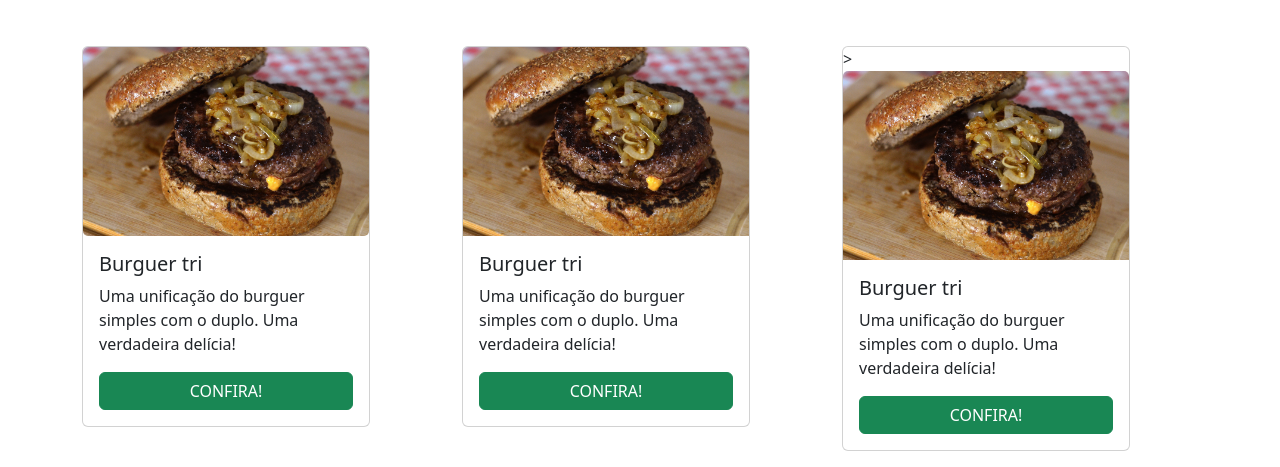
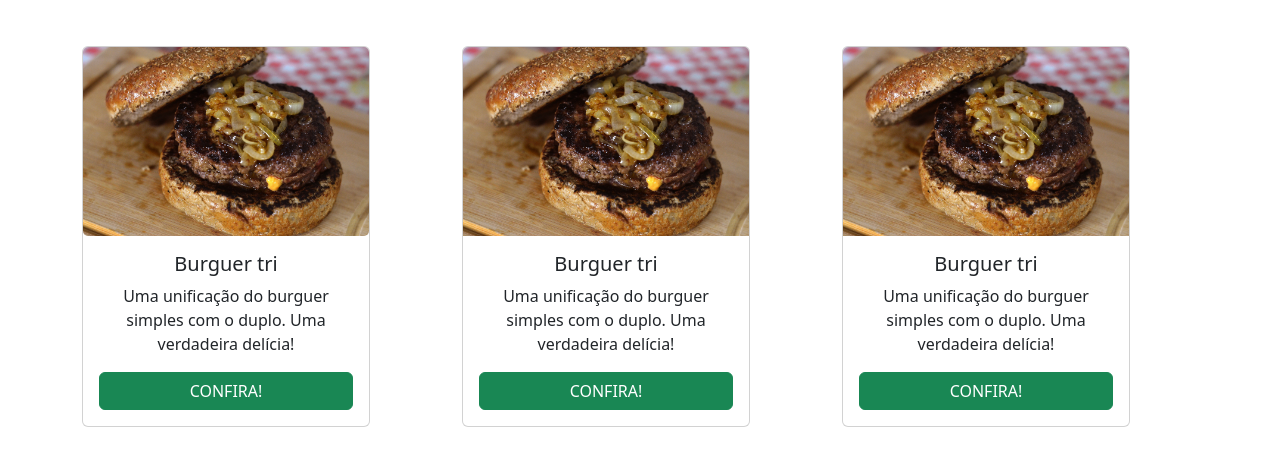
Before and after one commit to gjramalho/burguer-, a plain HTML site: page index.html in a window 1280 px wide. Shown: the part 699-1166 px from the top of the page. After the commit the page ends 1142 px from the top, so only its background shows below. Drawn offline with nearby package versions, Linux system fonts and the light colour scheme.

Commit message:
'centralizei textos dentro dos cards'

```diff
--- a/index.html
+++ b/index.html
@@ -109,7 +109,7 @@
 
 
             <div class="col-12 col-md-4 mb-3">
-              <div class="card card-spacing p-0" style="width: 18rem;"> <!--Usei o p-0 para remover o padding dos card e dar um estilo mais bonito e slim-->>
+              <div class="card card-spacing p-0" style="width: 18rem;"> <!--Usei o p-0 para remover o padding dos card e dar um estilo mais bonito e slim-->
                 <img src="/imagens/hamburger-951896_1920.jpg" class="card-img-top" alt="...">
                 <div class="card-body d-flex flex-column justify-content-between">
                   <h5 class="card-title">Burguer tri</h5>
--- a/style.css
+++ b/style.css
@@ -8,3 +8,11 @@
     object-fit: cover; /*Cobrir toda a area da img*/
     margin: 0;/* remover qualquer margem da img*/
   }
+
+  .card-title {
+    text-align: center;
+  }
+
+  .card-text {
+    text-align: center;
+  }
```
